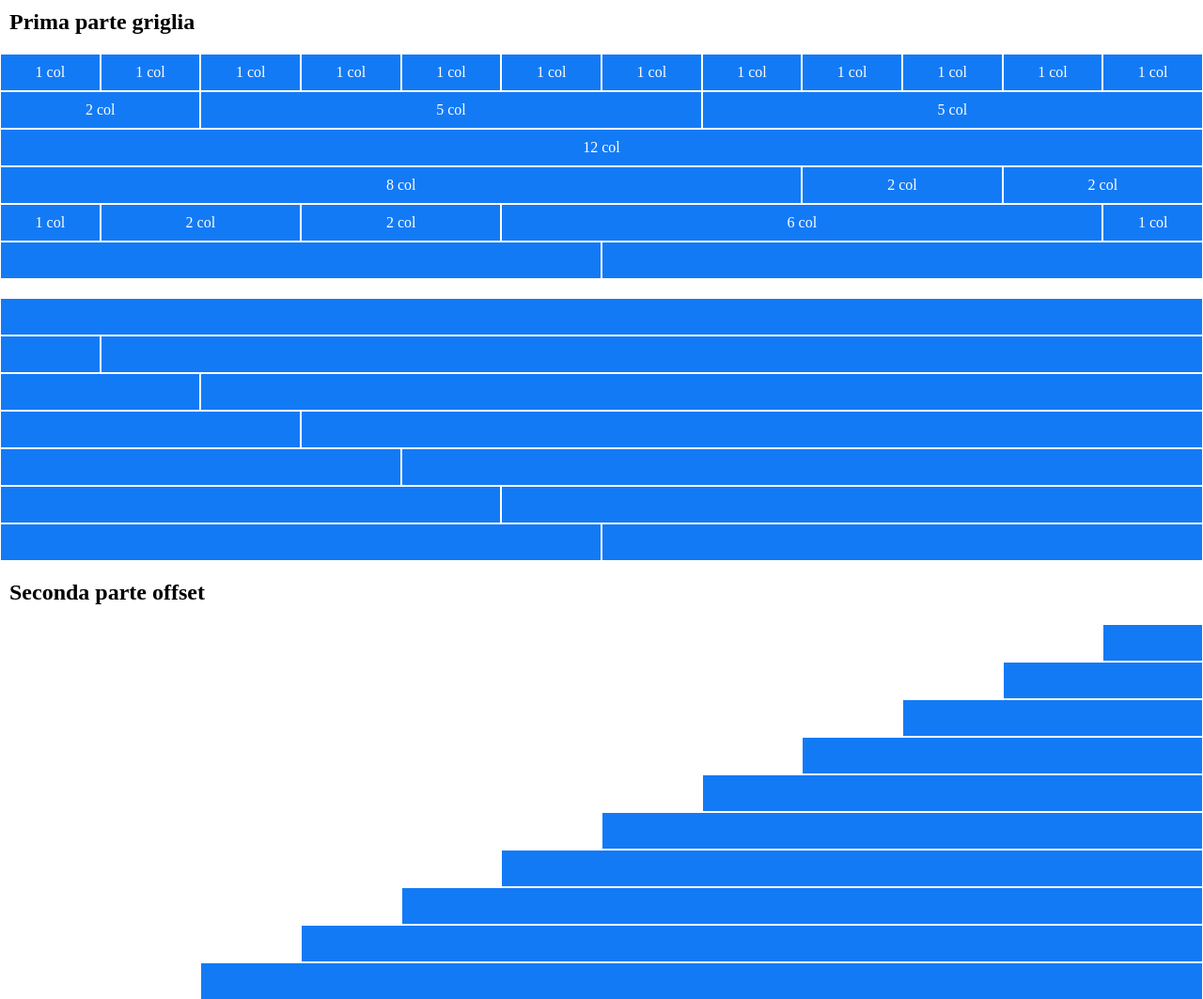
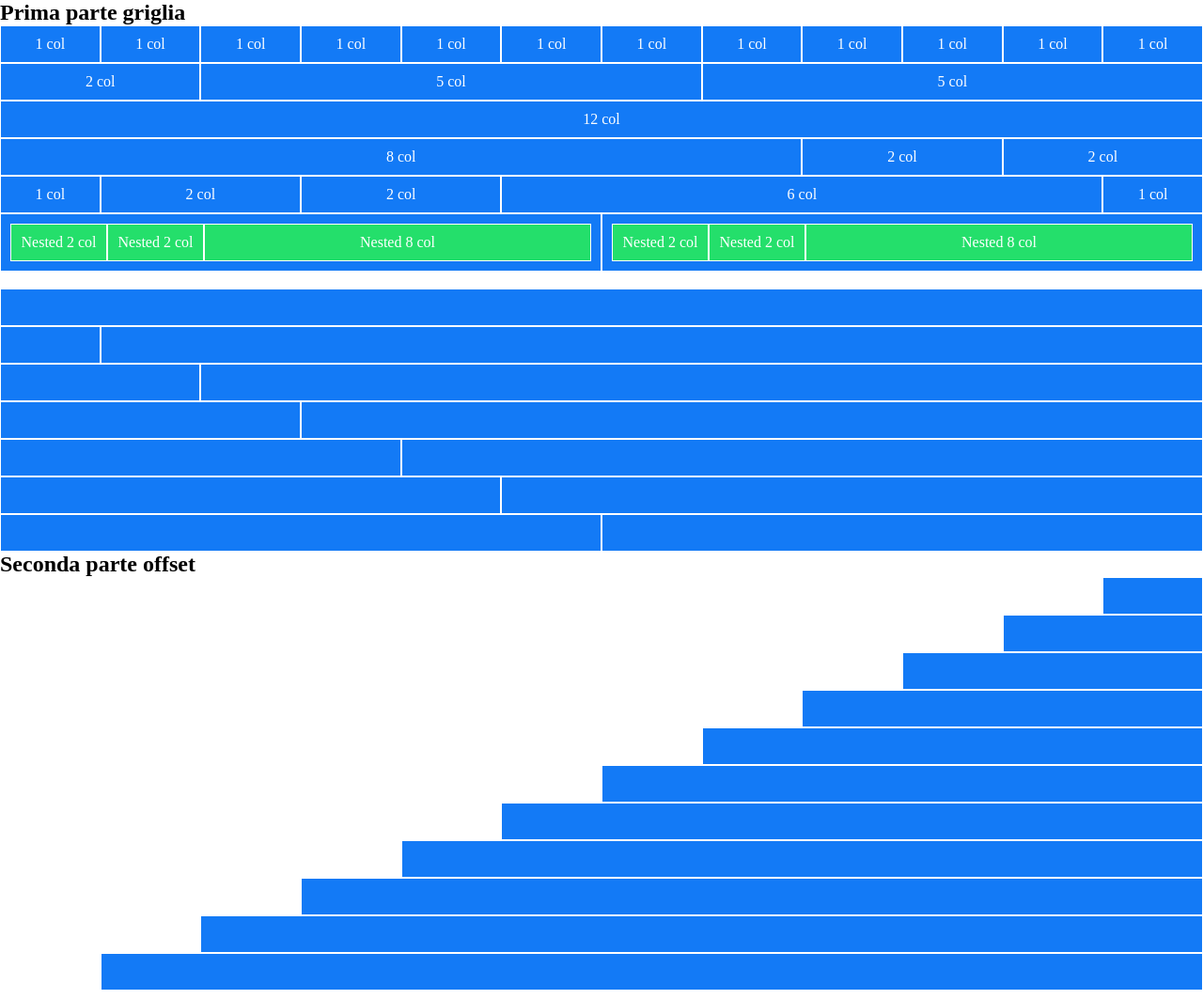
Before and after one commit to Carlo1891/html-css-12bool, a plain HTML site: page index.html in a window 1280 px wide. Shown: the top 1063 px of the page at 94% size. Drawn offline with Linux system fonts and the light colour scheme.

Commit message:
Sviluppo

```diff
--- a/css/12BoolFlex.css
+++ b/css/12BoolFlex.css
@@ -7,7 +7,6 @@
 .container-fluid {
    width: 100%;
    max-width: 100%;
-   margin: 20px 0;
 }
 
 .container {
@@ -35,6 +34,10 @@
 .center {
    justify-content: center;
    text-align: center;
+}
+
+.space{
+   padding-bottom: 40px;
 }
 
 /* 12 system */
--- a/css/style.css
+++ b/css/style.css
@@ -10,6 +10,6 @@
     background-color: rgb(19, 122, 246);
  }
 
- h2 {
-     margin: 10px;
+ .green {
+    background-color: rgb(36, 223, 107);
  }
--- a/index.html
+++ b/index.html
@@ -15,7 +15,7 @@
         <h2>Prima parte griglia</h2>
         <!-- Divisione griglia 12 parti -->
 
-        <div class="container-fluid">
+        <div class="container-fluid space">
             <div class="row center">
 
                 <div class="col-1">1 col</div>
@@ -68,11 +68,39 @@
             <div class="row center ">
 
                 <div class="col-6">
+                    <div class="row center">
 
+                        <div class="col-2 green">
+                            Nested 2 col
+                        </div>
+
+                        <div class="col-2 green">
+                            Nested 2 col
+                        </div>
+
+                        <div class="col-8 green">
+                            Nested 8 col
+                        </div>
+
+                    </div>
                 </div>
 
                 <div class="col-6">
+                    <div class="row center">
 
+                        <div class="col-2 green">
+                            Nested 2 col
+                        </div>
+
+                        <div class="col-2 green">
+                            Nested 2 col
+                        </div>
+
+                        <div class="col-8 green">
+                            Nested 8 col
+                        </div>
+
+                    </div>
                 </div>
 
             </div>
@@ -197,7 +225,6 @@
                 <div class="col-11 col-offset-1"></div>
 
             </div>
-
         </div>
 
     </body>
```
